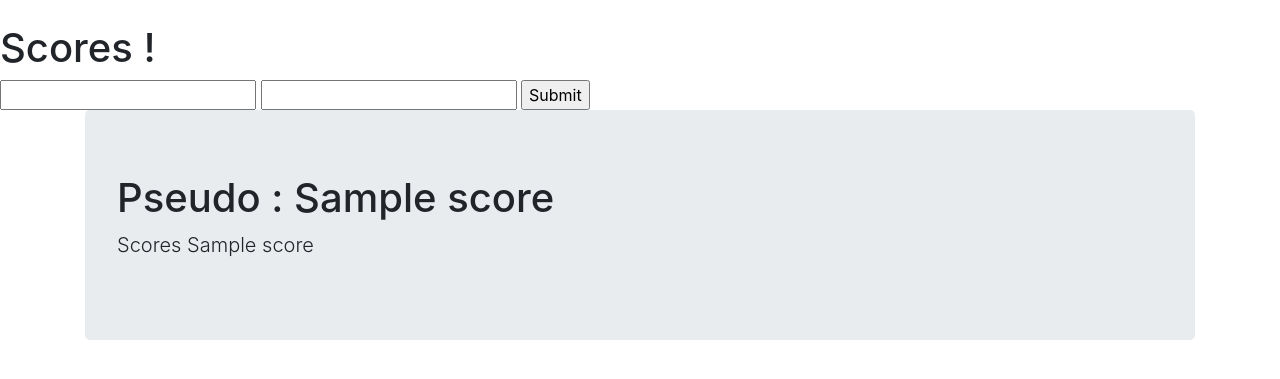
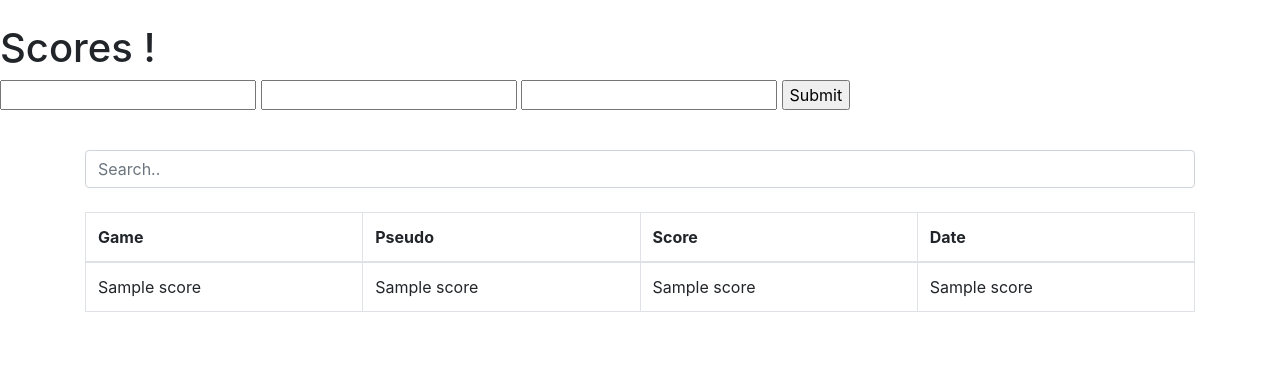
Before and after one commit to Renox91/NoSQL_Project, a Flask app: page /scores in a window 1280 px wide. Shown: the part 56-435 px from the top of the page. Run offline with Flask 2, Linux system fonts and the light colour scheme; the visitor is signed in with stand-in values (Sample User, id 1); a database or web service that is not in the repository returns one stand-in record (values such as "Sample title"); some libraries are stand-ins or nearby versions.

Commit message:
modif sql

```diff
--- a/docker-compose.yml
+++ b/docker-compose.yml
@@ -14,7 +14,6 @@ services:
       - redis
 
   postgres:
-    image: postgres
     build:
       context: src/data
       dockerfile: Dockerfile
--- a/src/app.py
+++ b/src/app.py
@@ -87,14 +87,14 @@ def scores():
         cursordb = postgresdb.cursor()
         cursordb.execute("Select * from scores")
         keys = cursordb.fetchall()
-        data_keys = []
-        data_values = []
-        # keys = redisdb.keys('*')
-        for key in keys:
-            data_keys.append(key[2])
-            data_values.append(key[4])
+        # data_keys = []
+        # data_values = []
+        # # keys = redisdb.keys('*')
+        # for key in keys:
+        #     data_keys.append(key[2])
+        #     data_values.append(key[3])
 
-        return render_template('scores.html', data_keys = data_keys, data_values = data_values, index = len(keys))
+        return render_template('scores.html', data = keys)
     return redirect(url_for('index'))
 
 @app.route('/add_score', methods = ['POST'])
--- a/src/templates/base.html
+++ b/src/templates/base.html
@@ -1,9 +1,13 @@
 <!doctype html>
 <html>
     <head>
-        <meta charset="utf-8"/>
+        <meta charset="utf-8" name="viewport" content="width=device-width, initial-scale=1">
+
         <title>{% block title %} - My Site {% endblock %}</title>
         <link rel="stylesheet" href="https://maxcdn.bootstrapcdn.com/bootstrap/4.0.0/css/bootstrap.min.css" integrity="sha384-Gn5384xqQ1aoWXA+058RXPxPg6fy4IWvTNh0E263XmFcJlSAwiGgFAW/dAiS6JXm" crossorigin="anonymous">
+        <script src="https://code.jquery.com/jquery-3.5.1.slim.min.js" integrity="sha384-DfXdz2htPH0lsSSs5nCTpuj/zy4C+OGpamoFVy38MVBnE+IbbVYUew+OrCXaRkfj" crossorigin="anonymous"></script>
+        <script src="https://cdn.jsdelivr.net/npm/popper.js@1.16.1/dist/umd/popper.min.js" integrity="sha384-9/reFTGAW83EW2RDu2S0VKaIzap3H66lZH81PoYlFhbGU+6BZp6G7niu735Sk7lN" crossorigin="anonymous"></script>
+        <script src="https://cdn.jsdelivr.net/npm/bootstrap@4.5.3/dist/js/bootstrap.min.js" integrity="sha384-w1Q4orYjBQndcko6MimVbzY0tgp4pWB4lZ7lr30WKz0vr/aWKhXdBNmNb5D92v7s" crossorigin="anonymous"></script>
         {% block head %}{% endblock %}
     </head>
     <body>
@@ -37,5 +41,6 @@
         </nav>
         <br>
         {% block content %}{% endblock %}
+
     </body>
 </html>
--- a/src/templates/scores.html
+++ b/src/templates/scores.html
@@ -8,20 +8,44 @@
     <form action="/add_score" method="POST">
         <input type="text" name="pseudo"></input>
         <input type="text" name="score"></input>
+        <input type="text" name="game"></input>
         <input type="submit"></input>
     </form>
 
-    <div class="container">
-        <div class="row">
-    {% for i in range(index) %}
-                <div class="col">
-                    <div class="jumbotron">
-                        <h1 class="display-5">Pseudo : {{ data_keys[i] }}</h1>
-                        <p class="lead">Scores {{ data_values[i] }}</p>
-                        </p>
-                    </div>
-                </div>
-    {% endfor %}
-        </div>
+    <div class="container pt-3">
+        <br>
+        <input class="form-control" id="myInput" type="text" placeholder="Search..">
+        <br>
+        <table class="table table-bordered">
+            <thead>
+                <tr>
+                <th>Game</th>
+                <th>Pseudo</th>
+                <th>Score</th>
+                <th>Date</th>
+                </tr>
+            </thead>
+            <tbody id="myTable">
+                {% for key in data %}
+                    <tr>
+                    <td>{{key[1]}}</td>
+                    <td>{{key[2]}}</td>
+                    <td>{{key[3]}}</td>
+                    <td>{{key[4]}}</td>
+                    </tr>
+                {% endfor %}
+            </tbody>
+        </table>
     </div>
+
+    <script>
+        $(document).ready(function(){
+          $("#myInput").on("keyup", function() {
+            var value = $(this).val().toLowerCase();
+            $("#myTable tr").filter(function() {
+              $(this).toggle($(this).text().toLowerCase().indexOf(value) > -1)
+            });
+          });
+        });
+    </script>
 {% endblock%}
```
Also changed, not shown: src/static/js/casse_brique.js (+13 -11 lines), src/templates/home.html (+4 -4 lines).
